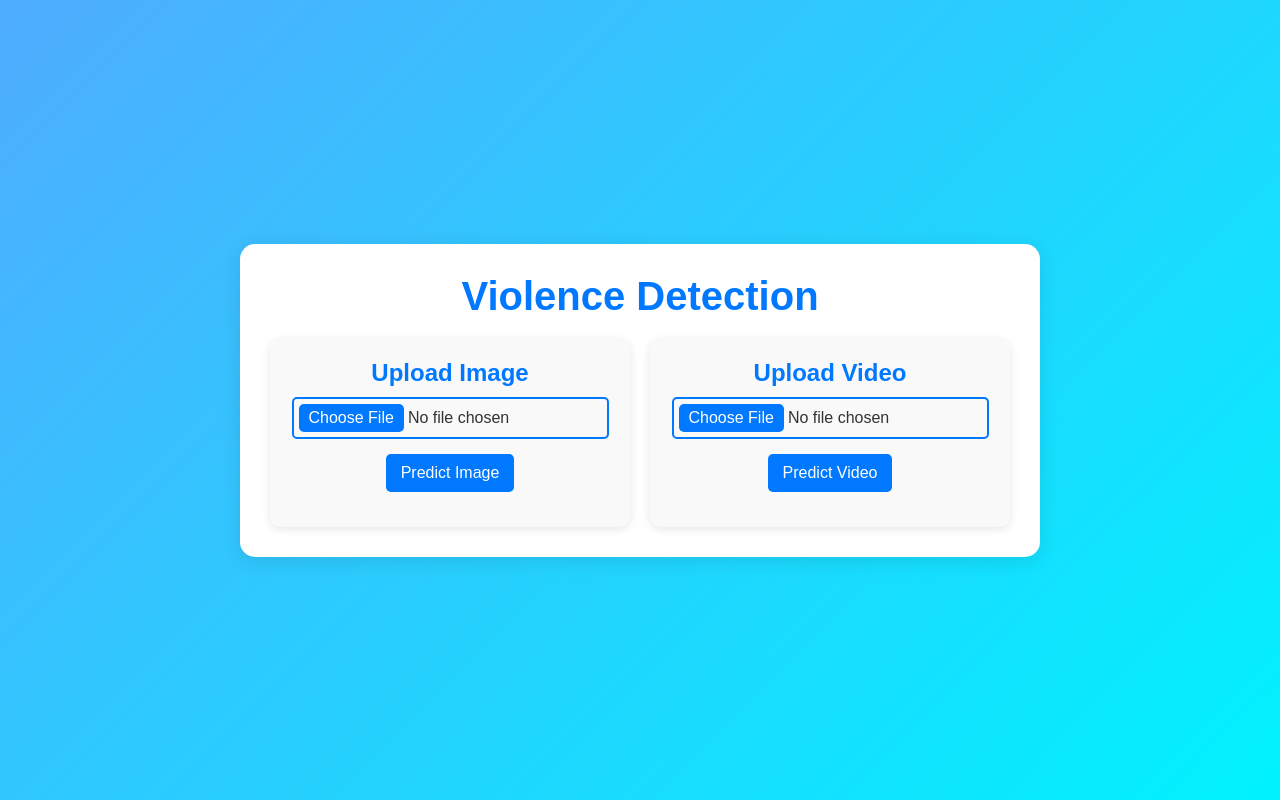
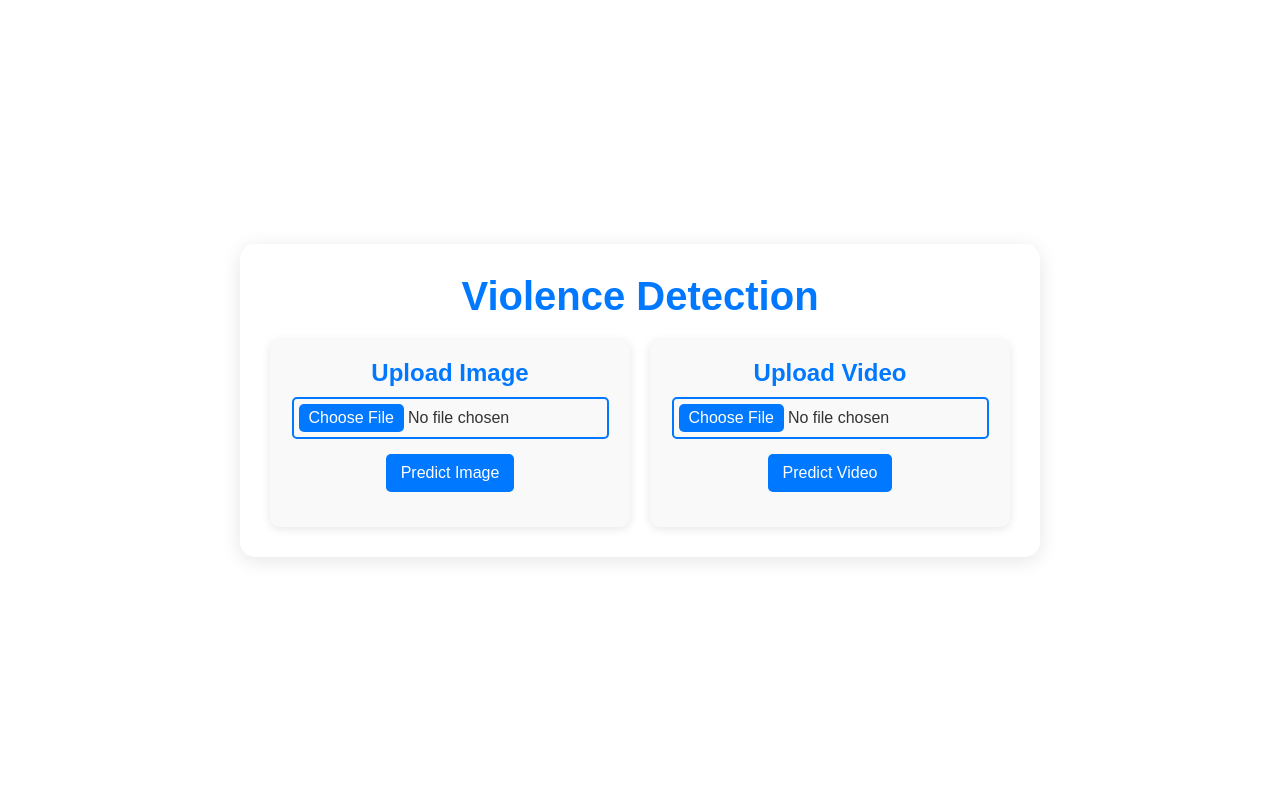
Before and after one commit to anuza08/violenceDetection, a Flask app: page / in a window 1280 px wide. Run offline with Flask 3, Linux system fonts and the light colour scheme; parts of the project's set-up code (start-up, migrations or seed data) failed here and were passed over.

Commit message:
new changes

```diff
--- a/app.py
+++ b/app.py
@@ -6,12 +6,10 @@ import numpy as np
 
 app = Flask(__name__)
 
-# Base directories
 BASE_DIR = os.path.dirname(os.path.abspath(__file__))
 UPLOAD_DIR = os.path.join(BASE_DIR, 'static', 'uploads')
 PROCESSED_DIR = os.path.join(BASE_DIR, 'static', 'processed')
 
-# Create directories if they don't exist
 os.makedirs(UPLOAD_DIR, exist_ok=True)
 os.makedirs(PROCESSED_DIR, exist_ok=True)
 
@@ -35,13 +33,12 @@ def predict_image():
 
     prediction = model.predict(image)
 
-    # Save the annotated image temporarily
+
     annotated_image_path = os.path.join('static', 'processed', f'annotated_{file.filename}')
     cv2.putText(image, f"{prediction['label']} ({prediction['confidence']:.2f})",
                 (50, 50), cv2.FONT_HERSHEY_SIMPLEX, 1, (0, 255, 0), 2)
     cv2.imwrite(annotated_image_path, image)
 
-    # Return prediction and URL to the processed image
     image_url = url_for('static', filename=f'processed/annotated_{file.filename}')
     return jsonify({'label': prediction['label'], 'confidence': prediction['confidence'], 'image_url': image_url}), 200
 
@@ -64,13 +61,13 @@ def process_video(self, input_video_path: str, output_path: str, batch_size: int
         if not ret:
             break
 
-        # Collect batch
+
         batch_frames.append(frame)
         if len(batch_frames) == batch_size:
             self._process_batch(batch_frames, out)
             batch_frames = []
 
-    # Process any remaining frames
+
     if batch_frames:
         self._process_batch(batch_frames, out)
 
@@ -103,16 +100,14 @@ def predict_video():
     input_video_path = os.path.join(UPLOAD_DIR, file.filename)
     output_video_path = os.path.join(PROCESSED_DIR, f'processed_{file.filename}')
 
-    # Save the uploaded video
     file.save(input_video_path)
 
-    # Process the video
     try:
         processed_video_path = model.process_video(input_video_path, output_video_path)
 
-        # Example: Get prediction details (you might need to modify this depending on your model's output)
-        video_label = "Violence Detected"  # Replace with actual label logic
-        confidence = 0.95  # Replace with actual confidence logic
+
+        video_label = "Violence Detected"
+        confidence = 0.95
 
         video_url = url_for('static', filename=f'processed/processed_{file.filename}')
         return jsonify({
--- a/settings.yaml
+++ b/settings.yaml
@@ -1,15 +1,13 @@
 model-settings:
-  prediction-threshold: 0.23  # max value of cosine similarity can be 1
+  prediction-threshold: 0.23
   model-name: 'ViT-B/32'
   device: 'cpu'
 label-settings:
   labels:
-  # Generic labels
     - 'fight'
     - 'fire'
     - 'accident'
     - 'unknown'
-    # Specific labels
     - 'wrestling'
     - 'street fight'
     - 'protest'
@@ -29,4 +27,4 @@ label-settings:
     - 'person walking in office'
     - 'group of people'
 
-  default-label: 'No Violence Detected' # value to return if model's confidence is less than "prediction-threshold"
+  default-label: 'No Violence Detected'
--- a/static/css/style.css
+++ b/static/css/style.css
@@ -5,7 +5,7 @@
 }
 body {
     font-family: 'Arial', sans-serif;
-    background: linear-gradient(135deg, #4facfe, #00f2fe);
+    /* background:  #4facfe; */
     color: #333;
     display: flex;
     justify-content: center;
--- a/templates/index.html
+++ b/templates/index.html
@@ -5,7 +5,6 @@
     <meta name="viewport" content="width=device-width, initial-scale=1.0">
     <title>Violence Detection</title>
     <link rel="stylesheet" href="{{ url_for('static', filename='css/style.css') }}">
-
 </head>
 <body>
     <div class="overlay" id="loaderOverlay">
@@ -53,6 +52,30 @@
             }, 5000);
         }
 
+    function changeBodyColor(label) {
+    const h1 = document.querySelector('h1');
+    const h2s = document.querySelectorAll('h2');
+    const buttons = document.querySelectorAll('button');
+
+    if (label !== "unknown" && label !== "No Violence Detected") {
+        document.body.style.backgroundColor = "red";
+        h1.style.color = "red"; // White color for h1
+        h2s.forEach(h2 => h2.style.color = "red"); // Light yellow color for all h2
+        buttons.forEach(btn => {
+            btn.style.backgroundColor = "#d63031"; // Deep red for buttons
+            btn.style.color = "#ffffff"; // White text for buttons
+        });
+    } else {
+        document.body.style.backgroundColor = "#4facfe"; // Blue gradient
+        h1.style.color = "#000000"; // Black color for h1
+        h2s.forEach(h2 => h2.style.color = "#333333"); // Dark grey color for all h2
+        buttons.forEach(btn => {
+            btn.style.backgroundColor = "#0984e3"; // Blue color for buttons
+            btn.style.color = "#ffffff"; // White text for buttons
+        });
+    }
+}
+
         document.getElementById('uploadImageForm').addEventListener('submit', async (e) => {
             e.preventDefault();
             showLoader();
@@ -72,9 +95,11 @@
                 const data = await response.json();
                 resultDiv.innerHTML = `
                     <strong>Label:</strong> ${data.label}<br>
-            <strong>Confidence:</strong> ${(data.confidence * 100).toFixed(2)}%<br>
+
                     <img src="${data.image_url}" alt="Processed Image" style="max-width: 100%; height: auto;">
                 `;
+
+                changeBodyColor(data.label);
             } catch (error) {
                 console.error(error);
                 resultDiv.innerHTML = '<strong>Error processing image.</strong>';
@@ -104,7 +129,7 @@ document.getElementById('uploadVideoForm').addEventListener('submit', async (e)
                 if (data.processed_video_url) {
                     resultDiv.innerHTML = `
                         <strong>Label:</strong> ${data.label}<br>
-                <strong>Confidence:</strong> ${(data.confidence * 100).toFixed(2)}%<br>
+
                         <a href="${data.processed_video_url}" download="processed_video.mp4">
                             <button>Download Processed Video</button>
                         </a>
@@ -112,6 +137,8 @@ document.getElementById('uploadVideoForm').addEventListener('submit', async (e)
                 } else {
                     resultDiv.innerHTML = '<strong>Error: No video URL found.</strong>';
                 }
+
+                changeBodyColor(data.label);
             } catch (error) {
                 console.error(error);
                 resultDiv.innerHTML = '<strong>Error processing video.</strong>';
@@ -119,7 +146,6 @@ document.getElementById('uploadVideoForm').addEventListener('submit', async (e)
                 hideLoader();
             }
         });
-
     </script>
 </body>
 </html>
```
Also changed, not shown: static/processed/annotated_annotated_21xp-colobia2-videoSixteenByNineJumbo1600.jpg (added), static/processed/annotated_annotated_logo2.jpg (added), static/processed/annotated_logo2.jpg (added). Lines whose indentation alone changed are shown as unchanged.
